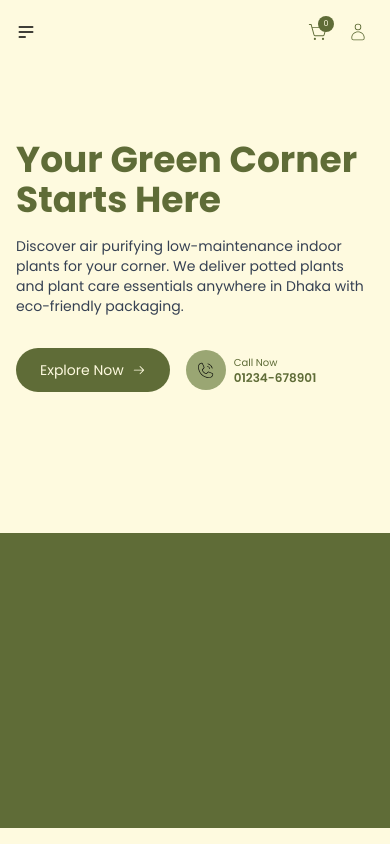
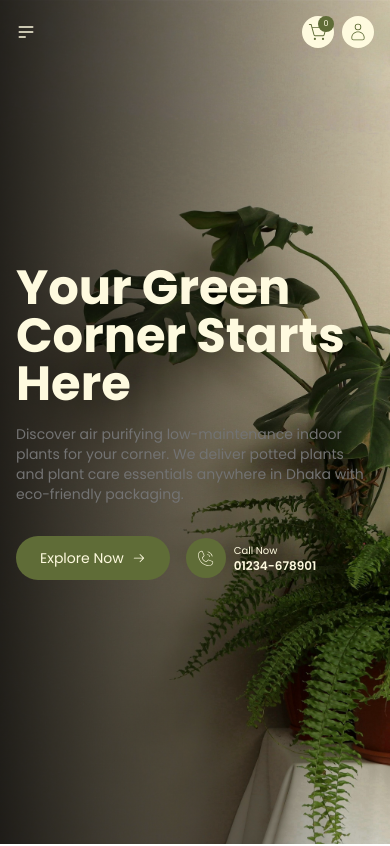
Before and after one commit to rajin-al-maruf/PlantWebsite, a React (Vite) app: page / in a window 390 px wide. Shown: the top 846 px of the page. Built offline with nearby package versions, Linux system fonts and the light colour scheme.

Commit message:
nav,hero poishedUI

```diff
--- a/src/components/Hero.jsx
+++ b/src/components/Hero.jsx
@@ -1,18 +1,26 @@
-import React from 'react'
 import { GoArrowRight } from 'react-icons/go'
 import { PiPhoneCallThin } from 'react-icons/pi'
 import { Link } from 'react-router-dom'
+import bg from '../assets/bg-web.jpg'
 
 const Hero = () => {
   return (
-    <div className="w-full h-screen bg-brand-accent relative">
+    <div className="w-full h-screen bg-brand-accent relative overflow-hidden">
 
-      <div className="max-w-7xl mx-auto pt-35 sm:pt-40 px-4 md:px-6 lg:px-8 xl:px-0">
-        <div className='sm:max-w-sm md:max-w-md lg:max-w-2xl xl:max-w-3xl'>
-          <h1 className="text-4xl lg:text-5xl font-bold text-brand-primary">
+      <img
+        src={bg}
+        alt=""
+        className='absolute top-0 left-0 w-full h-full object-cover z-0'
+      />
+
+      <div className="absolute inset-0 bg-gradient-to-r from-black/80 to-black/0 z-10" />
+
+      <div className="max-w-7xl mx-auto px-4 md:px-6 lg:px-8 xl:px-0 relative z-20 h-full flex items-center">
+        <div className='sm:max-w-lg md:max-w-xl lg:max-w-3xl xl:max-w-4xl'>
+          <h1 className="text-5xl md:text-6xl lg:text-7xl font-bold text-brand-accent">
             Your Green Corner Starts Here
           </h1>
-          <p className="mt-4 max-w-xl text-gray-700 text-sm sm:text-base">
+          <p className="mt-4 max-w-xl text-neutral-500 text-sm sm:text-base">
             Discover air purifying low-maintenance indoor plants for your corner.
             We deliver potted plants and plant care essentials anywhere in Dhaka
             with eco-friendly packaging.
@@ -27,29 +35,17 @@ const Hero = () => {
               </button>
             </Link>
             <div className="flex items-center">
-              <div className="w-10 h-10 bg-brand-primary-light rounded-full flex items-center justify-center">
+              <div className="w-10 h-10 bg-brand-primary text-brand-accent rounded-full flex items-center justify-center">
                 <PiPhoneCallThin size={20} />
               </div>
               <div className="pl-2">
-                <p className="text-[10px] text-brand-primary">Call Now</p>
-                <p className="text-xs sm:text-sm font-semibold text-brand-primary">01234-678901</p>
+                <p className="text-[10px] text-brand-accent">Call Now</p>
+                <p className="text-xs sm:text-sm font-semibold text-brand-accent">01234-678901</p>
               </div>
             </div>
           </div>
         </div>
       </div>
-
-      <div className="w-full h-[35%] sm:w-[35%] sm:h-screen bg-brand-primary absolute bottom-4 sm:right-0 sm:top-0">
-        <div className=' bg-brand-primary'>
-
-        </div>
-        {/* <img
-          src={heroPlant}
-          alt="Hero plant"
-          className="absolute hidden top-1/2 -translate-y-1/2 -left-24 w-48 sm:w-64 md:w-80 lg:w-[28rem]"
-        /> */}
-      </div>
-
     </div>
   )
 }
--- a/src/components/Navbar.jsx
+++ b/src/components/Navbar.jsx
@@ -1,4 +1,4 @@
-import React, { useState } from 'react'
+import { useState, useEffect } from 'react'
 import logo from '../assets/BonomayaLogo.jpg'
 import { CiHeart, CiSearch, CiUser } from 'react-icons/ci'
 import { PiShoppingCartSimpleLight } from 'react-icons/pi'
@@ -10,18 +10,38 @@ import useWishlistStore from '../store/wishlistStore'
 
 const Navbar = () => {
 
-  const [nav, setNav] = useState(false)
+  // Hide on scroll down, show on scroll up for top navbar
+  const [showTopNav, setShowTopNav] = useState(true)
+  const [lastScrollY, setLastScrollY] = useState(0)
+  useEffect(() => {
+    const handleScroll = () => {
+      if (window.scrollY > lastScrollY) {
+        // scrolling down
+        setShowTopNav(false)
+      } else {
+        // scrolling up
+        setShowTopNav(true)
+      }
+      setLastScrollY(window.scrollY)
+    }
+
+    window.addEventListener("scroll", handleScroll)
+    return () => window.removeEventListener("scroll", handleScroll)
+  }, [lastScrollY])
+
+  const [showSideNav, setShowSideNav] = useState(false)
   const cart = useCartStore((state) => state.cart)
   const wishlist = useWishlistStore((state) => state.wishlist)
 
   return (
-    <nav className='absolute top-0 w-full z-50 mt-4 px-4 md:px-6 lg:px-8 xl:px-0'>
+    <nav className='absolute w-full z-50 top-0 left-0'>
 
-          <div className='block sm:hidden'>
+      {/* Mobile Navbar for smaller than md screens */}
+          <div className='block mt-4 md:hidden px-4'>
           <div className='flex items-center justify-between'>
             <button
-              onClick={() => setNav(true)}
-              className='cursor-pointer'
+              onClick={() => setShowSideNav(true)}
+              className='cursor-pointer text-brand-accent'
             >
               <HiOutlineMenuAlt2 size={20} />
             </button>
@@ -37,13 +57,13 @@ const Navbar = () => {
               </button>
             </div>
           </div>
-          <div className={nav?
-                  'fixed w-full h-screen top-0 left-0 p-4 bg-brand-primary-light ease-in-out duration-500 z-50'
+          <div className={showSideNav?
+                  'fixed w-[80%] h-screen top-0 left-0 p-4 bg-brand-primary-light ease-in-out duration-500 z-50'
                 : 'fixed top-0 -left-full w-full h-screen p-4 bg-brand-primary-light ease-in-out duration-500 z-50'
             }
           >
           <button
-            onClick={() => setNav(false)}
+            onClick={() => setShowSideNav(false)}
             className="absolute top-4 right-6 hover:text-brand-accent cursor-pointer"
           >
             <IoCloseOutline size={28} />
@@ -63,10 +83,14 @@ const Navbar = () => {
         </div>
       </div>
 
+      {/* Top Navbar for md and larger screens */}
+      <div
+        className={`max-w-7xl mx-auto hidden md:block fixed left-0 right-0 z-50 md:px-6 lg:px-8 xl:px-0 transition-transform duration-300
+        ${showTopNav ? "top-4 translate-y-0" : "top-0 -translate-y-full"}`}
+      >
 
-      <div className='max-w-7xl mx-auto sm:flex items-center justify-between hidden'>
-
-        <div className='flex items-center gap-12 md:gap-20'>
+        <div className='bg-brand-accent/30 backdrop-blur-sm border border-brand-accent/30 px-4 py-2 rounded-full flex items-center justify-between shadow-lg'>
+          <div className='flex items-center gap-12 md:gap-10 lg:gap-14 xl:gap-18'>
             <img src={logo} className='w-14 rounded-full' alt="BonomayaLogo" />
             <ul className='flex gap-4 md:gap-6 lg:gap-8'>
               <li className='cursor-pointer text-brand-primary-dark hover:text-brand-primary text-xs md:text-sm font-semibold'>
@@ -101,6 +125,7 @@ const Navbar = () => {
               <CiUser size={20}/>
             </button>
           </div>
+        </div>
 
       </div>
 
--- a/src/filterInfo.js
+++ b/src/filterInfo.js
@@ -12,17 +12,16 @@ const filterInfo = [
 {
     id: 'carelevel',
     title: 'Care Level',
-    options: ['Easy',
-                'Moderate',
-                'Hard',
+    options: ['Beginner-Friendly',
+                'intermediate',
             ]
 },
 {
     id: 'lightrequirement',
     title: 'Light Requirement',
     options: ['Low Light',
-                'Medium Light',
-                'Bright Light',
+                'Bright Indirect Light',
+                'Bright Direct Light',
             ]
 },
 {
```
Also changed, not shown: src/assets/bg-desktop.jpg (deleted), src/assets/bg-web.jpg (added). Lines whose indentation alone changed are shown as unchanged.
